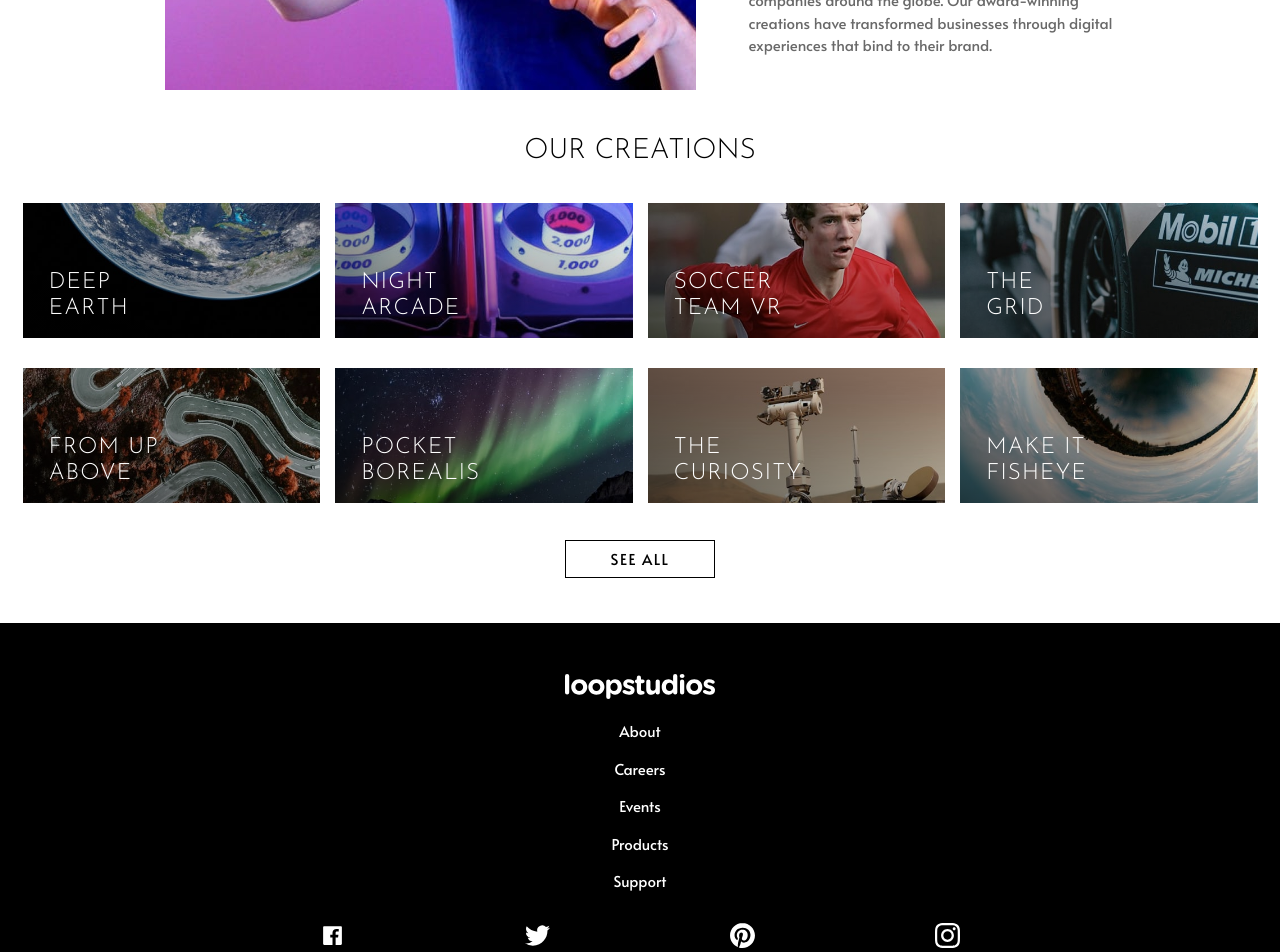
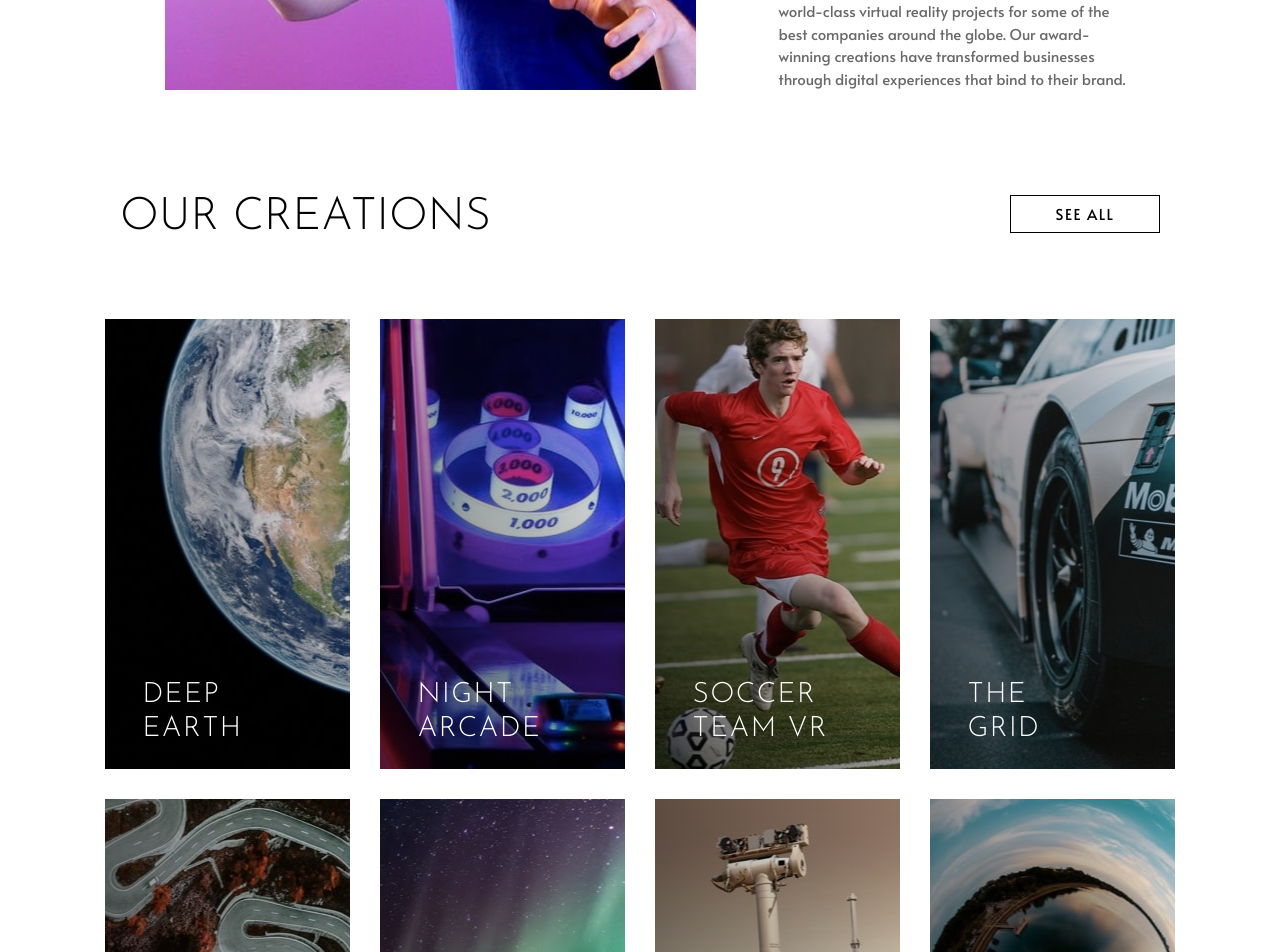
Before and after one commit to Tayoakosile/loopside-landing-page, a React (Create React App) app: page / in a window 1280 px wide. Shown: the part 1300-2252 px from the top of the page. Built offline with nearby package versions, Linux system fonts and the light colour scheme.

Commit message:
Update:Done with the grid, Creating the footer

```diff
--- /dev/null
+++ b/src/Footer/DesktopFooter.js
@@ -0,0 +1,12 @@
+import React from 'react'
+import Logo from '../assets/images/logo.svg'
+import { IoLogoFacebook } from 'react-icons/io'
+import { SiTwitter } from 'react-icons/si'
+import { SiInstagram } from 'react-icons/si'
+import { SiPinterest } from 'react-icons/si'
+
+const DesktopFooter = () => {
+  return <div></div>
+}
+
+export default DesktopFooter
--- a/src/Footer/Footer.js
+++ b/src/Footer/Footer.js
@@ -1,71 +1,11 @@
 import React from 'react'
-import Logo from '../assets/images/logo.svg'
-import { IoLogoFacebook } from 'react-icons/io'
-import { SiTwitter } from 'react-icons/si'
-import { SiInstagram } from 'react-icons/si'
-import { SiPinterest } from 'react-icons/si'
-
+import MobileFooter from './MobileFooter'
+import DesktopFooter from './DesktopFooter'
 const Footer = () => {
   return (
-    <div className="mt-12 bg-black font-secondary text-white flex flex-col justify-center items-center pt-12">
-      <div className="pb-4">
-        <a href="/">
-          <img
-            src={Logo}
-            className="h-10 w-40 object-contain"
-            alt="Footer logo of the website"
-          />
-        </a>
-      </div>
-
-      <nav className="relative">
-        <ul className="flex flex-col items-center ">
-          <li className="pb-4">
-            <a href="#">About</a>
-          </li>
-          <li className="pb-4">
-            <a href="#">Careers</a>
-          </li>
-          <li className="pb-4">
-            <a href="#">Events</a>
-          </li>
-          <li className="pb-4">
-            <a href="#">Products</a>
-          </li>
-          <li className="pb-4">
-            <a href="#">Support</a>
-          </li>
-        </ul>
-      </nav>
-
-      {/* Social Media icons */}
-      <div className="flex  mt-4 w-2/4 justify-between">
-        <div>
-          <IoLogoFacebook size="25px" color="#fff  " />
-        </div>
-
-        <div>
-          <SiTwitter size="25px" color="#fff " />
-        </div>
-
-        <div>
-          <SiPinterest size="25px" color="#fff " />
-        </div>
-
-        <div>
-          <SiInstagram size="25px" color="#fff " />{' '}
-        </div>
-      </div>
-      {/* Social Media icons */}
-
-      {/* CopyRight */}
-      <div className="mt-8 mb-16">
-        <p className="text-darkGray">
-          {' '}
-          &copy; 2021 Loopstudios. All right Reserved
-        </p>
-      </div>
-      {/* CopyRight */}
+    <div>
+      <MobileFooter />
+      <DesktopFooter />
     </div>
   )
 }
--- /dev/null
+++ b/src/Footer/MobileFooter.js
@@ -0,0 +1,73 @@
+import React from 'react'
+import Logo from '../assets/images/logo.svg'
+import { IoLogoFacebook } from 'react-icons/io'
+import { SiTwitter } from 'react-icons/si'
+import { SiInstagram } from 'react-icons/si'
+import { SiPinterest } from 'react-icons/si'
+
+const MobileFooter = () => {
+  return (
+    <div className="mt-12 bg-black font-secondary text-white flex flex-col justify-center items-center pt-12">
+      <div className="pb-4">
+        <a href="/">
+          <img
+            src={Logo}
+            className="h-10 w-40 object-contain"
+            alt="MobileFooter logo of the website"
+          />
+        </a>
+      </div>
+
+      <nav className="relative">
+        <ul className="flex flex-col items-center ">
+          <li className="pb-4">
+            <a href="#">About</a>
+          </li>
+          <li className="pb-4">
+            <a href="#">Careers</a>
+          </li>
+          <li className="pb-4">
+            <a href="#">Events</a>
+          </li>
+          <li className="pb-4">
+            <a href="#">Products</a>
+          </li>
+          <li className="pb-4">
+            <a href="#">Support</a>
+          </li>
+        </ul>
+      </nav>
+
+      {/* Social Media icons */}
+      <div className="flex  mt-4 w-2/4 justify-between">
+        <div>
+          <IoLogoFacebook size="25px" color="#fff  " />
+        </div>
+
+        <div>
+          <SiTwitter size="25px" color="#fff " />
+        </div>
+
+        <div>
+          <SiPinterest size="25px" color="#fff " />
+        </div>
+
+        <div>
+          <SiInstagram size="25px" color="#fff " />{' '}
+        </div>
+      </div>
+      {/* Social Media icons */}
+
+      {/* CopyRight */}
+      <div className="mt-8 mb-16">
+        <p className="text-darkGray">
+          {' '}
+          &copy; 2021 Loopstudios. All right Reserved
+        </p>
+      </div>
+      {/* CopyRight */}
+    </div>
+  )
+}
+
+export default MobileFooter
--- a/src/Main/Body.js
+++ b/src/Main/Body.js
@@ -1,5 +1,6 @@
 import React from 'react'
 
+// *internal
 import HeaderImage from '../assets/images/mobile/image-interactive.jpg'
 import DesktopHeaderImage from '../assets/images/desktop/image-interactive.jpg'
 
@@ -19,12 +20,12 @@ const Body = ({ viewPortControl }) => {
         />
       </div>
 
-      <div className="text-center mx-6 lg:mx-0 mt-10  lg:w-2/5 lg:h-4/6 lg:absolute lg:bottom-0 lg:right-24  bg-white">
-        <h2 className="text-4xl lg:text-5xl lg:pt-20 uppercase  font-light">
+      <div className="text-center mx-6 lg:mx-0 mt-10  lg:w-2/5 lg:h-3/5  lg:absolute lg:bottom-0 lg:right-24  bg-white">
+        <h2 className="text-4xl lg:text-5xl lg:pt-20 lg:pl-0 uppercase font-light">
           The Leader in interactive Vr
         </h2>
 
-        <p className="mx-6 pt-4 lg:pt-6 lg:px-8 font-secondary lg:text-left text-darkerGray font-normal">
+        <p className="mx-6 pt-4 lg:pt-6 lg:px-8 font-secondary lg:pl-16 lg:text-left text-darkerGray font-normal">
           Founded in 2011, Loopstudios has been producing world-class virtual
           reality projects for some of the best companies around the globe. Our
           award-winning creations have transformed businesses through digital
--- a/src/Main/Grid.js
+++ b/src/Main/Grid.js
@@ -1,4 +1,13 @@
 import React from 'react'
+
+import ImgDesktop1 from '../assets/images/desktop/image-deep-earth.jpg'
+import ImgDesktop2 from '../assets/images/desktop/image-night-arcade.jpg'
+import ImgDesktop4 from '../assets/images/desktop/image-soccer-team.jpg'
+import ImgDesktop5 from '../assets/images/desktop/image-grid.jpg'
+import ImgDesktop6 from '../assets/images/desktop/image-from-above.jpg'
+import ImgDesktop7 from '../assets/images/desktop/image-pocket-borealis.jpg'
+import ImgDesktop8 from '../assets/images/desktop/image-curiosity.jpg'
+import ImgDesktop9 from '../assets/images/desktop/image-fisheye.jpg'
 
 import Img1 from '../assets/images/mobile/image-deep-earth.jpg'
 import Img2 from '../assets/images/mobile/image-night-arcade.jpg'
@@ -9,39 +18,49 @@ import Img7 from '../assets/images/mobile/image-pocket-borealis.jpg'
 import Img8 from '../assets/images/mobile/image-curiosity.jpg'
 import Img9 from '../assets/images/mobile/image-fisheye.jpg'
 
-const Grid = () => {
+const Grid = ({ viewPortControl }) => {
   const images = [
-    { img: Img1, text: 'Deep Earth' },
-    { img: Img2, text: 'Night Arcade' },
-    { img: Img4, text: 'Soccer Team Vr' },
-    { img: Img5, text: 'The Grid' },
-    { img: Img6, text: 'From  Up Above' },
-    { img: Img7, text: 'Pocket borealis' },
-    { img: Img8, text: 'The Curiosity' },
-    { img: Img9, text: 'Make it fisheye' },
+    { img: !viewPortControl ? Img1 : ImgDesktop1, text: 'Deep Earth' },
+    { img: !viewPortControl ? Img2 : ImgDesktop2, text: 'Night Arcade' },
+    { img: !viewPortControl ? Img4 : ImgDesktop4, text: 'Soccer Team Vr' },
+    { img: !viewPortControl ? Img5 : ImgDesktop5, text: 'The Grid' },
+    { img: !viewPortControl ? Img6 : ImgDesktop6, text: 'From  Up Above' },
+    { img: !viewPortControl ? Img7 : ImgDesktop7, text: 'Pocket borealis' },
+    { img: !viewPortControl ? Img8 : ImgDesktop8, text: 'The Curiosity' },
+    { img: !viewPortControl ? Img9 : ImgDesktop9, text: 'Make it fisheye' },
   ]
   return (
-    <div className="mt-12 w-full">
-      <h2 className="text-center text-3xl pb-9 uppercase font-normal">
-        Our Creations
-      </h2>
+    <div className="mt-12 w-full lg:mt-28">
+      <div className="lg:flex lg:pb-12 lg:mx-32 lg:justify-between">
+        <h2 className="text-center text-3xl lg:text-5xl lg:font-extralight pb-9 uppercase font-normal">
+          Our Creations
+        </h2>
 
-      <div className="flex flex-wrap mx-4 mb-2">
+        {viewPortControl && (
+          <div className="flex justify-center">
+            <button className="border w-40 transition delay-100 duration-300 ease-in-out focus:bg-black focus:text-white hover:bg-black hover:text-white uppercase font-normal font-secondary tracking-widest h-10 flex justify-center text-base items-center">
+              See all
+            </button>
+          </div>
+        )}
+      </div>
+
+      <div className="flex flex-wrap mx-4 mb-2 lg:mx-24">
         {images.map(({ img, text }) => {
           return (
             <div
-              className="relative w-full md:w-1/2 lg:w-1/4 px-2 mb-8"
+              className="relative w-full md:w-1/2 lg:w-1/4 px-2 lg:px-4  mb-8"
               key={text}
             >
               <div
-                className=" h-36 grid-image text-sm bg-no-repeat  bg-top bg-cover  "
+                className=" h-36 grid-height  grid-image text-sm bg-no-repeat  bg-center bg-cover  "
                 style={{
                   backgroundImage: ` linear-gradient(to left bottom, #0000, #000000ab),url(${img})`,
                 }}
               ></div>
 
-              <div className="absolute   flex items-end bottom-4 left-9">
-                <p className="uppercase text-white text-2xl w-3/4 tracking-wider  leading-7">
+              <div className="absolute   flex items-end bottom-4 lg:bottom-6 left-9 lg:left-14">
+                <p className="uppercase text-white text-2xl lg:text-3xl w-3/4 tracking-wider  leading-7">
                   {text}
                 </p>
               </div>
--- a/src/Main/Main.js
+++ b/src/Main/Main.js
@@ -7,17 +7,22 @@ const Main = ({ viewPortControl }) => {
   return (
     <div className="main  font-primary ">
       {/* Body of page */}
-      {/* Body of page */}
 
       {/*Image Grid Grid */}
       <Body viewPortControl={viewPortControl} />
-      <Grid />
+      <Grid viewPortControl={viewPortControl} />
       {/*  Grid*/}
-      <div className="flex justify-center">
-        <button className="border w-40 transition delay-150 duration-300 ease-in-out focus:bg-black focus:text-white hover:bg-black hover:text-white uppercase font-normal font-secondary tracking-widest h-10 flex justify-center text-base items-center">
-          See all
-        </button>
-      </div>
+
+      {!viewPortControl && (
+        <div className="flex justify-center">
+          <button className="border w-40 transition delay-150 duration-300 ease-in-out focus:bg-black focus:text-white hover:bg-black hover:text-white uppercase font-normal font-secondary tracking-widest h-10 flex justify-center text-base items-center">
+            See all
+          </button>
+        </div>
+      )}
+
+
+
     </div>
   )
 }
--- a/src/index.css
+++ b/src/index.css
@@ -20,4 +20,9 @@
   .nav-menu {
     @apply fixed bg-black top-0 left-0 right-0 bottom-0 transform  text-white z-50;
   }
+  @media screen and (min-width: 1000px) {
+    .grid-height {
+      height: 30rem;
+    }
+  }
 }
```
